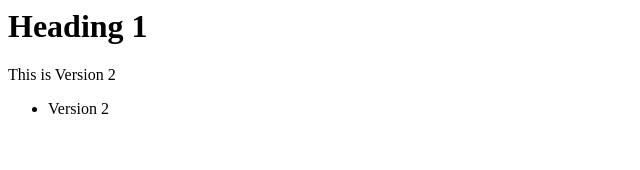
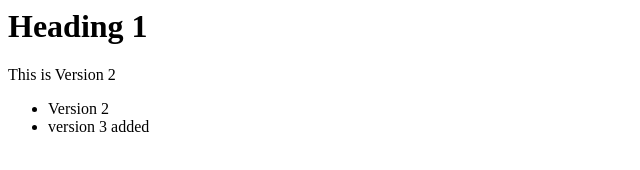
Before and after one commit to Incredible07/git-moded, a plain HTML site: page index.html in a window 1280 px wide. Shown: the whole page, without its empty margins (0-640 px from the left). Drawn offline with Linux system fonts and the light colour scheme.

Commit message:
Version 3

```diff
--- a/index.html
+++ b/index.html
@@ -3,5 +3,6 @@
 <nav>
   <ul>
     <li>Version 2</li>
+    <li>version 3 added</li>
   </ul>
 </nav>
--- a/src/config.js
+++ b/src/config.js
@@ -1,2 +1,2 @@
 console.log('Maduabuchi');
-console.log('Version 2');
+console.log('Version 3');
```
